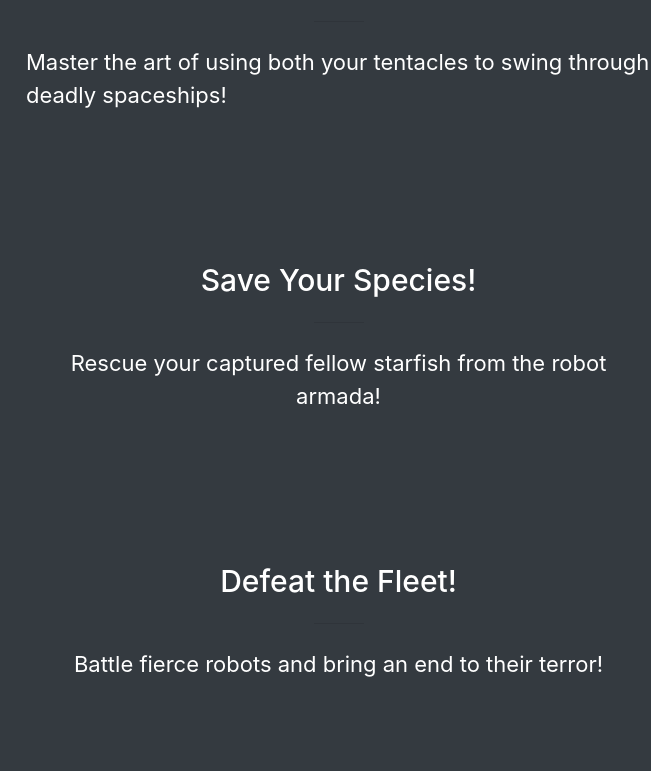
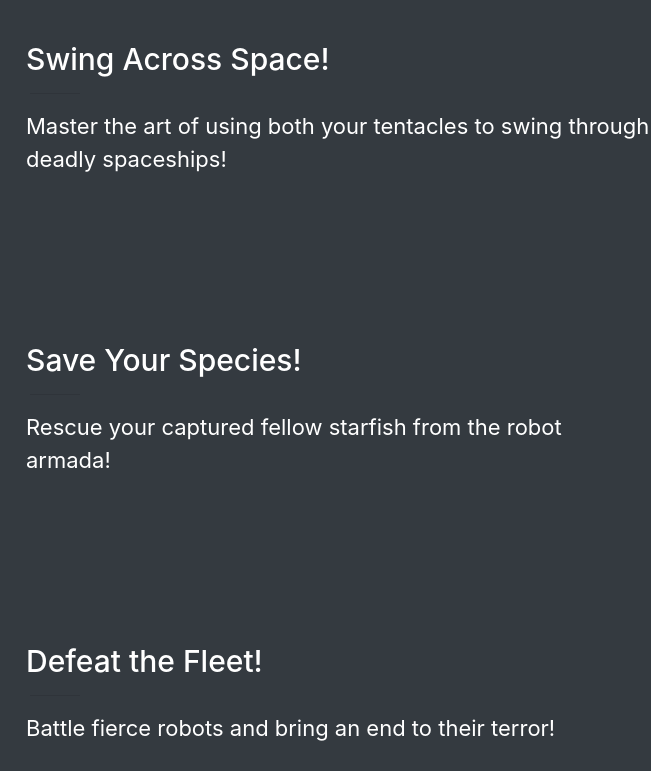
Before and after one commit to Gwamm/Gwamm.github.io, a website with bundled scripts: page index.html in a window 1280 px wide. Shown: the part 1549-2320 px from the top of the page, 629-1280 px from the left. Built offline with nearby package versions, Linux system fonts and the light colour scheme.

Commit message:
Changing features style
also removed video

```diff
--- a/css/creative.css
+++ b/css/creative.css
@@ -321,6 +321,11 @@ header.masthead p {
 .top-buffer-med{
 		margin-top:30px;
 }
+
+.top-buffer-lrg{
+		margin-top:110px;
+}
+
 .dark-buffer{
 		margin-top: 50px;
 		background-color: rgba(255, 132, 239, 0.9);
--- a/index.html
+++ b/index.html
@@ -132,9 +132,9 @@
             </a>
           </div>
 
-          <div class="col-lg-6 col-sm-5 text-left top-buffer-med">
+          <div class="col-lg-6 col-sm-5 text-left top-buffer-lrg">
 			<h2 class="section-heading bigger-font text-white">Swing Across Space!</h2>
-            <hr class="dark my-4">
+            <hr class="dark ml-1">
             <p class="text-white big-font">Master the art of using both your tentacles to swing through deadly spaceships!</p>
 			</div>
 
@@ -167,9 +167,9 @@
             </a>
           </div>
 
-          <div class="col-lg-6 col-sm-5 text-center top-buffer-med">
+          <div class="col-lg-6 col-sm-5 text-left top-buffer-lrg">
 			<h2 class="section-heading bigger-font text-white">Save Your Species!</h2>
-            <hr class="dark my-4">
+            <hr class="dark ml-1">
             <p class="text-white big-font">Rescue your captured fellow starfish from the robot armada!</p>
 			</div>
 
@@ -201,9 +201,9 @@
             </a>
           </div>
 
-		  <div class="col-lg-6 col-sm-5 text-center top-buffer-med">
+		  <div class="col-lg-6 col-sm-5 text-left top-buffer-lrg">
 			<h2 class="section-heading text-white bigger-font">Defeat the Fleet!</h2>
-            <hr class="dark my-4">
+            <hr class="dark ml-1">
             <p class="text-white big-font">Battle fierce robots and bring an end to their terror!</p>
 			</div>
 
```
